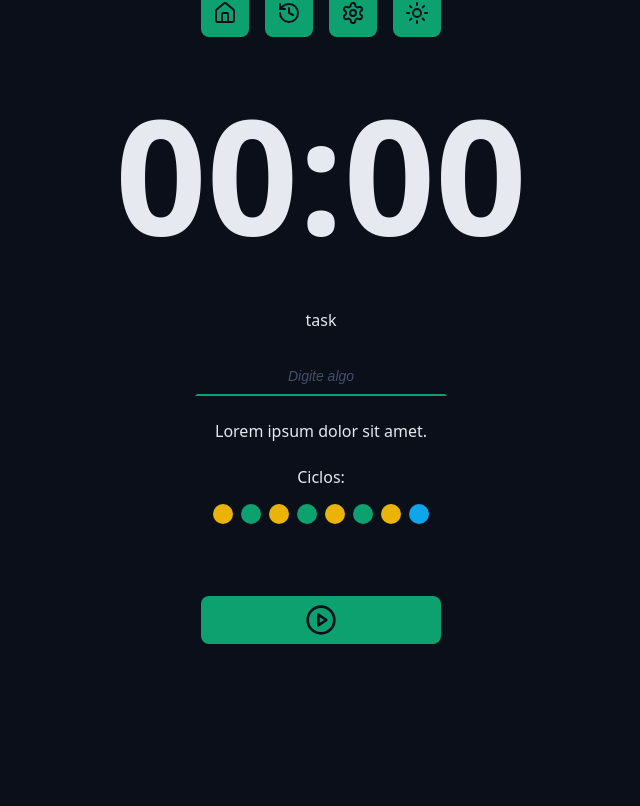
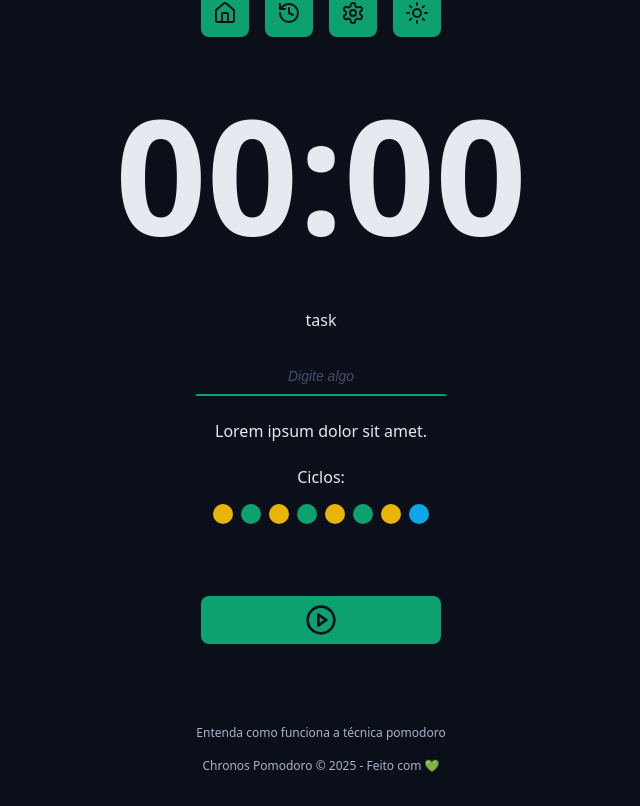
Before and after one commit to joaogbrieldev/chronos-pomodoro, a React (Vite) app: page / in a window 1280 px wide. Shown: the part 232-1038 px from the top of the page, without its empty margins (319-959 px from the left). Before the commit the page ends 956 px from the top, so only its background shows below. Built offline with nearby package versions, Linux system fonts and the light colour scheme.

Commit message:
feat: create new component Footer

```diff
--- a/src/App.tsx
+++ b/src/App.tsx
@@ -4,6 +4,7 @@
 import { Cycles } from './components/cycles';
 import { DefaultButton } from './components/defaultButton';
 import { DefaultInput } from './components/defaultInput';
+import { Footer } from './components/footer';
 import { Logo } from './components/logo';
 import { Menu } from './components/menu';
 import './styles/global.css';
@@ -41,6 +42,9 @@
             <DefaultButton icon={<PlayCircleIcon />}>Enviar</DefaultButton>
           </div>
         </form>
+        <Container>
+          <Footer />
+        </Container>
       </Container>
     </>
   );
--- /dev/null
+++ b/src/components/footer/index.tsx
@@ -0,0 +1,12 @@
+import styles from './styles.module.css';
+
+export function Footer() {
+  return (
+    <footer className={styles.footer}>
+      <a href=''>Entenda como funciona a técnica pomodoro</a>
+      <a href=''>
+        Chronos Pomodoro &copy; {new Date().getFullYear()} - Feito com 💚
+      </a>
+    </footer>
+  );
+}
--- /dev/null
+++ b/src/components/footer/styles.module.css
@@ -0,0 +1,18 @@
+.footer {
+  display: flex;
+  flex-direction: column;
+  align-items: center;
+  justify-content: center;
+  font-size: 1.2rem;
+  gap: 1.6rem;
+}
+
+.footer a {
+  color: var(--text-muted);
+  text-decoration: none;
+}
+
+.footer a:hover {
+  color: var(--text-muted);
+  text-decoration: underline;
+}
```
